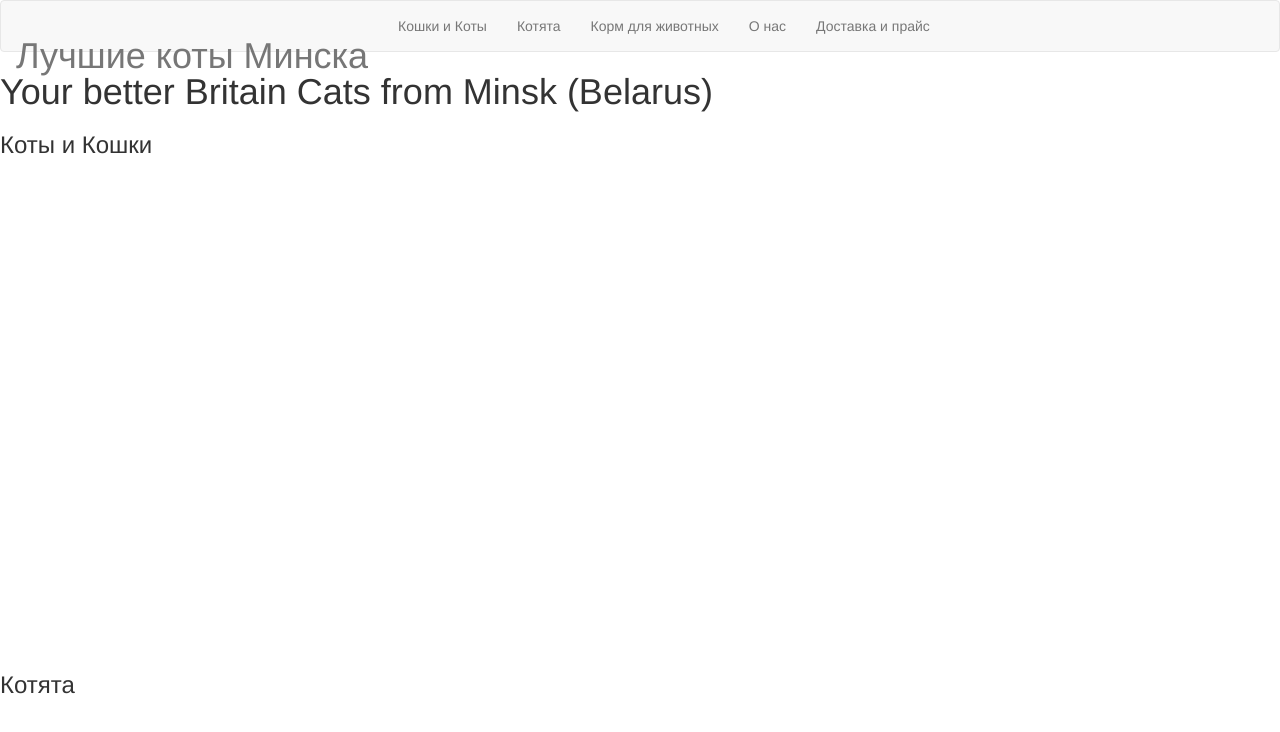
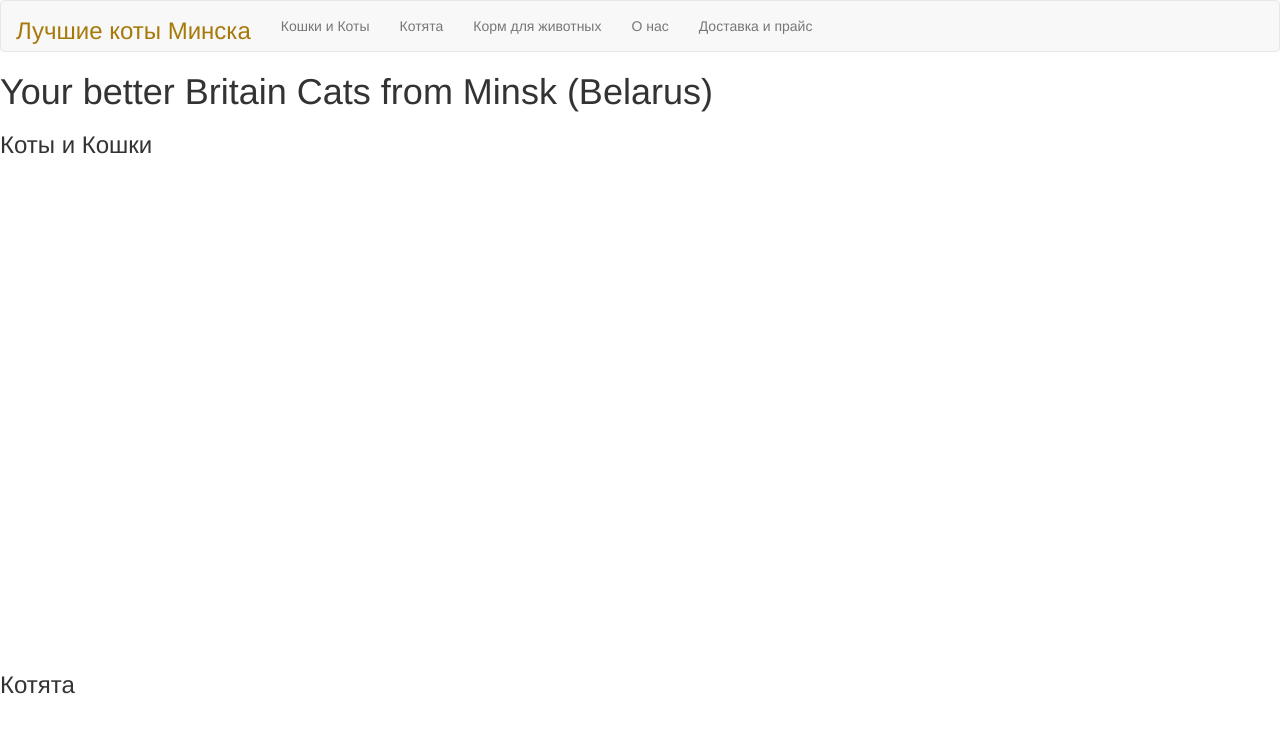
Before and after one commit to sv-cats/sv-cats.github.io, a plain HTML site: page index.html in a window 1280 px wide. Shown: the top 732 px of the page. Drawn offline with nearby package versions, Linux system fonts and the light colour scheme.

Commit message:
Update index.html

```diff
--- a/index.html
+++ b/index.html
@@ -6,9 +6,17 @@
 	<link rel="stylesheet" href="https://maxcdn.bootstrapcdn.com/bootstrap/3.4.0/css/bootstrap.min.css">
 </head>
 <style>
+.navbar-header>a>h1{
+font-size: 24px;
+margin-top: 2px;
+   margin-bottom: 2px;color: #a7790a;
+}
 	.section{
 		min-height: 520px;
 		min-width: 420px;
+	}
+	.navbar-nav>li>a {
+		color:#153973;
 	}
 
 </style>
```
